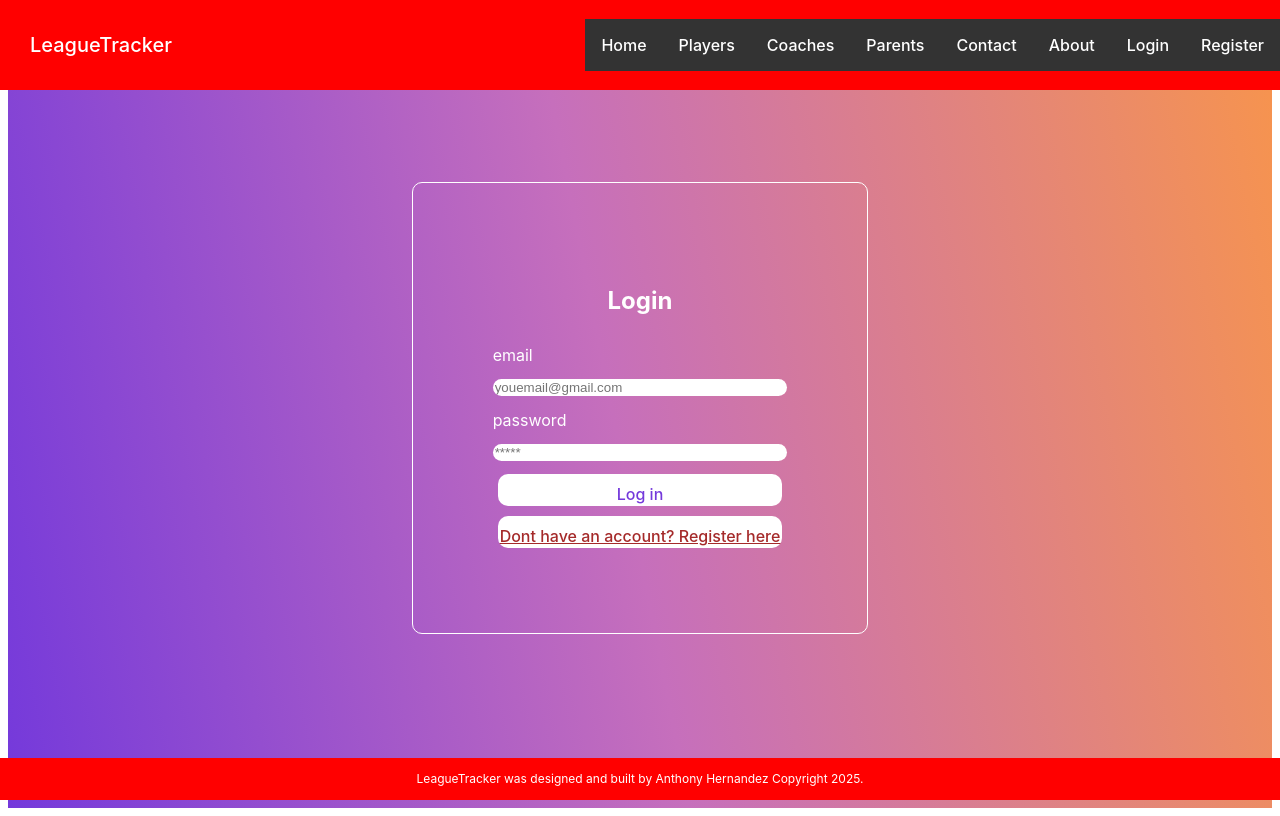
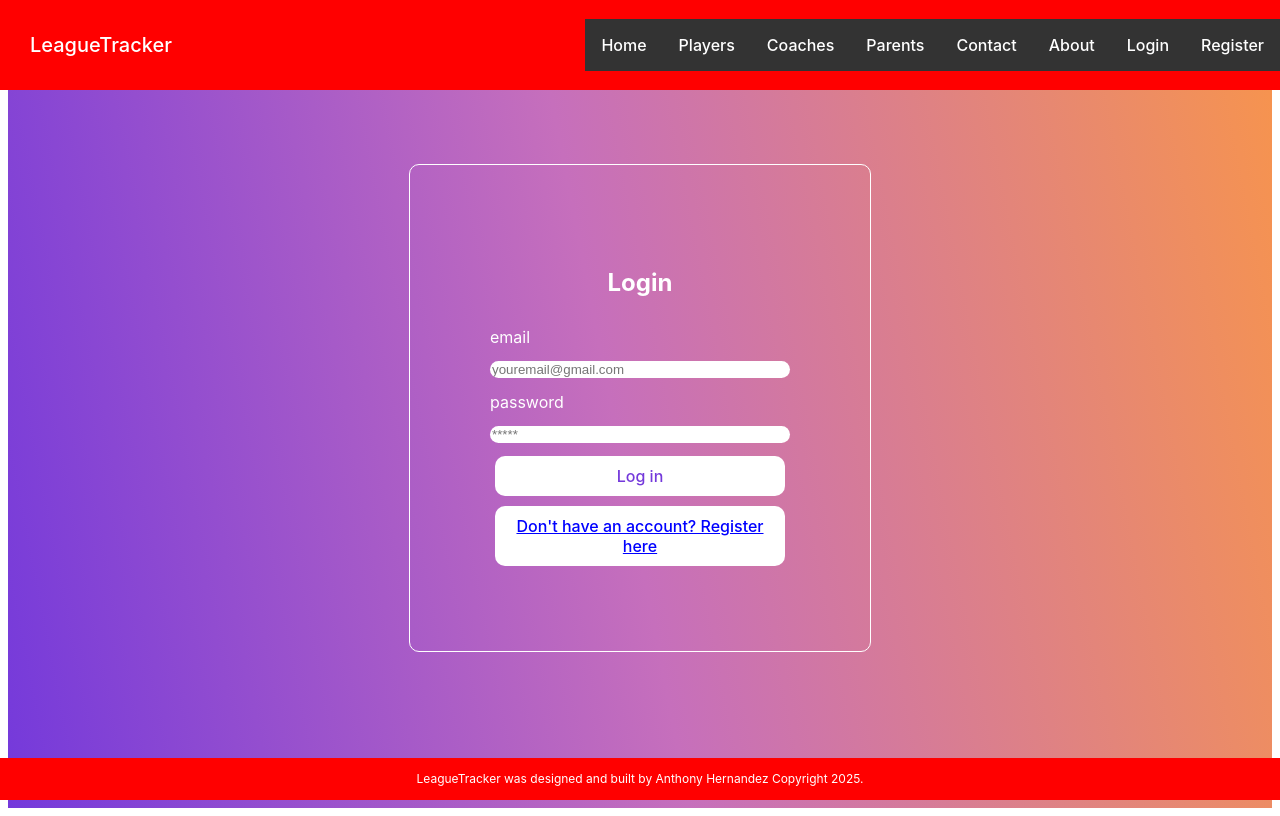
Before and after one commit to tonyh2323/leaguetracker, a React (Vite) app: page /Login in a window 1280 px wide. Built offline with nearby package versions, Linux system fonts and the light colour scheme.

Commit message:
fixed login and Register

```diff
--- a/src/App.css
+++ b/src/App.css
@@ -1,10 +1,4 @@
-.auth-form-container, .login-form, .register-form {
-    display: flex;
-    flex-direction: column;
-    justify-content: 'center';
-    align-items: 'center';
 
-}
 .App {
     text-align: center;
    display: flex;
@@ -13,9 +7,14 @@
     justify-content: center;
     color: white;
     background-image: linear-gradient(79deg, #7439db, #c66fbc 48%, #f7944d );
-    zIndex: 10,
+
 }
+.auth-form-container, .login-form, .register-form {
+    display: flex;
+    flex-direction: column;
 
+
+}
 
 @media screen and (min-width: 250px){
 .auth-form-container {
@@ -41,12 +40,13 @@ input {
     padding: 1 rem;
     border: none;
     border-radius: 10px;
+    cursor: pointer;
 }
 
 button {
     border: none;
     background-color: white;
-    padding: 10px 2px 2px 2px;
+    padding: 10px;
     border-radius:10px;
     cursor: pointer;
     color: #7439db;
@@ -55,6 +55,6 @@ button {
 
 .link-btn {
 
-    color: brown;
+    color: blue;
     text-decoration: underline;
 }
--- a/src/Login.jsx
+++ b/src/Login.jsx
@@ -1,10 +1,13 @@
 import BackgroundRemove from './BackgroundRemove'
-import React, {useState} from 'react';
+import React, {useState } from 'react';
 import Register from './Register';
+import { useNavigate } from 'react-router-dom';
 
 export  const Login = (props) =>{
     const [email, setEmail] = useState('');
-    const [pass, setpass] = useState('');
+    const [pass, setPass] = useState('');
+
+    const navigate = useNavigate();
 
     const handleSubmit = (e) =>{
         e.preventDefault();
@@ -15,12 +18,12 @@ export  const Login = (props) =>{
                 <h2>Login</h2>
             <form className='login-form' onSubmit={handleSubmit}>
                 <label htmlFor='email'>email</label>
-                <input value={email}  onChange={(e) => setEmail(e.target.value)} type="email" placeholder="youemail@gmail.com" id="email"name="email"/>
+                <input value={email}  onChange={(e) => setEmail(e.target.value)} type="email" placeholder="youremail@gmail.com" id="email"name="email"/>
                 <label htmlFor='password'>password</label>
                 <input value={pass}  onChange={(e) => setPass(e.target.value)} type="password" placeholder="*****" id="password"name="password"/>
                 <button type="submit">Log in</button>
 
-                <button className="link-btn" onClick={() =>  props.onFormSwitch('register')}> Dont have an account? Register here</button>
+                <button className="link-btn" onClick={() => navigate("/register")}> Don't have an account? Register here</button>
               </form>
 
         </div>
--- a/src/Register.jsx
+++ b/src/Register.jsx
@@ -1,10 +1,14 @@
 import BackgroundRemove from './BackgroundRemove'
 import React, {useState} from 'react';
+import login from './login';
+import { useNavigate } from 'react-router-dom';
 
 export const Register = (props) =>{
         const [email, setEmail] = useState('');
         const [pass, setPass] = useState('');
         const [name, setName] = useState('');
+
+        const navigate = useNavigate();
 
         const handleSubmit = (e) =>{
             e.preventDefault();
@@ -21,7 +25,7 @@ export const Register = (props) =>{
             <label htmlFor='password'>password</label>
             <input value={pass} onChange={(e) => setPass(e.target.value)} type="password" placeholder="*****" id="password"name="password"/>
             <button type="Submit">Register</button>
-         <button className="link-btn" onClick={() =>  props.onFormSwitch('login')}>Already have an account? Login here.</button>
+            <button className="link-btn" onClick={() => navigate("/login")}>Already have an account? Login here.</button>
 
         </form>
 
```
Also changed, not shown: src/App.jsx (+3 -8 lines).
